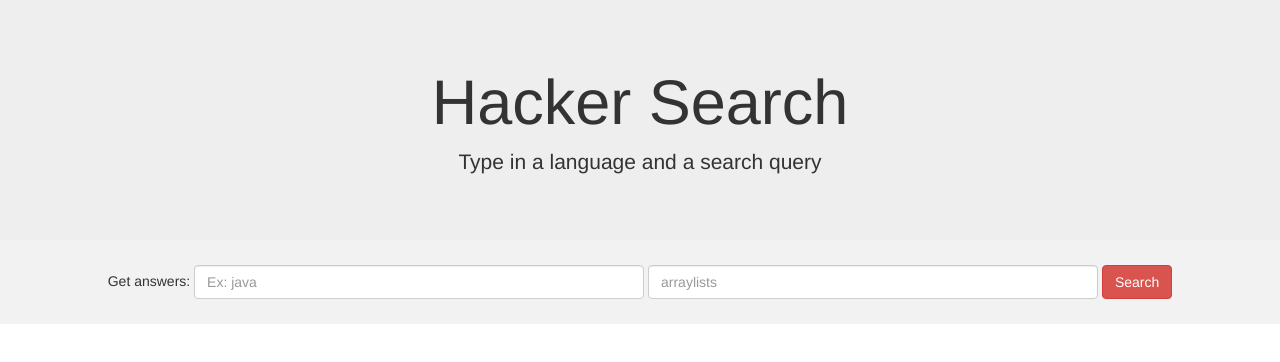
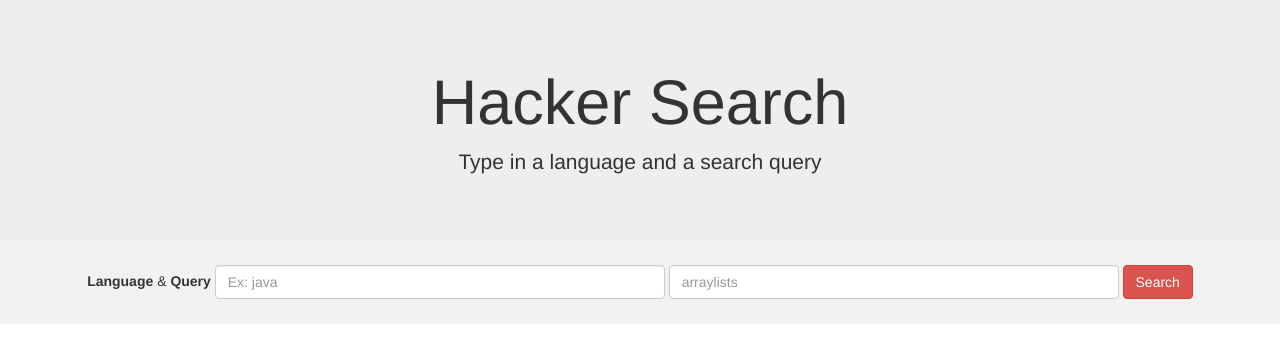
Before and after one commit to cesarbiods/hacker-search, a plain HTML site: page index.html in a window 1280 px wide. Drawn offline with nearby package versions, Linux system fonts and the light colour scheme.

Commit message:
Add labels to search bar
Add some labels to the search bar on the main page and the results page.

Closes #9

```diff
--- a/index.html
+++ b/index.html
@@ -39,9 +39,11 @@
 
 <footer class="container-fluid text-center">
   <form action= "search.html" class="form-inline">
-      Get answers:
-      <input type="text" class="form-control" size="50" name="language" placeholder="Ex: java"/>
-      <input type="text" class="form-control" size="50" name="query" placeholder="arraylists"/>
+      <label for="language-form">Language</label>
+      &amp;
+      <label for="query-form">Query</label>
+      <input id="language-form" type="text" class="form-control" size="50" name="language" placeholder="Ex: java"/>
+      <input id="query-form" type="text" class="form-control" size="50" name="query" placeholder="arraylists"/>
       <input type="submit" value="Search" class="btn btn-danger"/>
       </form>
 </footer>
```
Also changed, not shown: search.html (+5 -3 lines).
